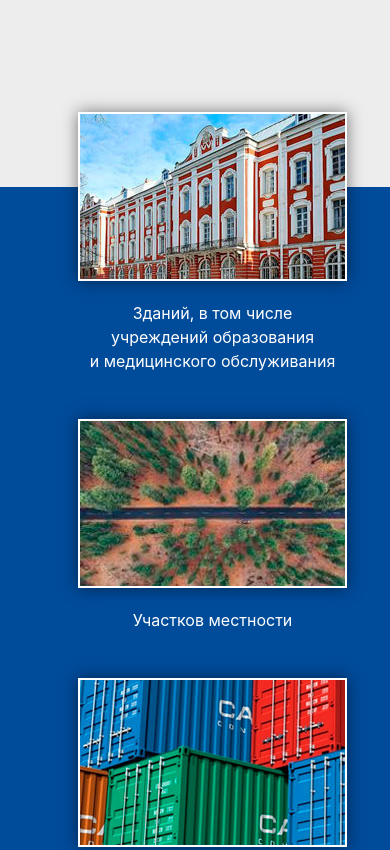
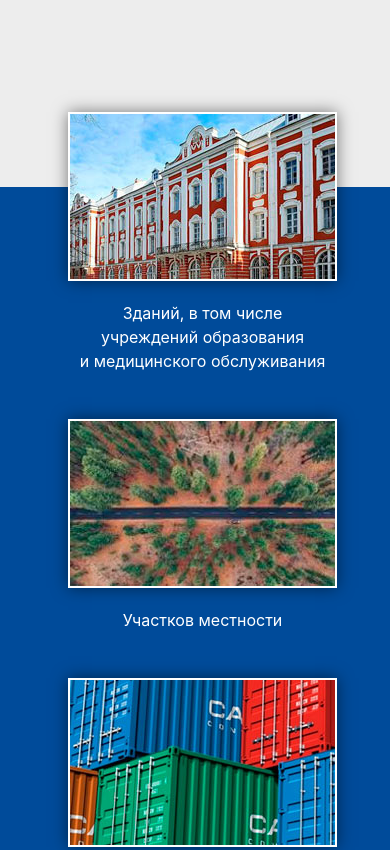
Before and after one commit to abramsea/regul, a plain HTML site: page index.html in a window 390 px wide. Shown: the part 1082-1932 px from the top of the page. Drawn offline with nearby package versions, Linux system fonts and the light colour scheme; a web font is replaced by a local one.

Commit message:
Add files via upload

```diff
--- a/css/style.css
+++ b/css/style.css
@@ -378,7 +378,7 @@ a {
     }
 
     .search .row {
-        margin-left: 30px;
+        margin-left: 0;
     }
 
     .footer-nav {
@@ -399,7 +399,7 @@ a {
     }
 
     .search .row {
-        margin-left: 20px;
+        margin-left: 0;
     }
 
     .advantages {
```
